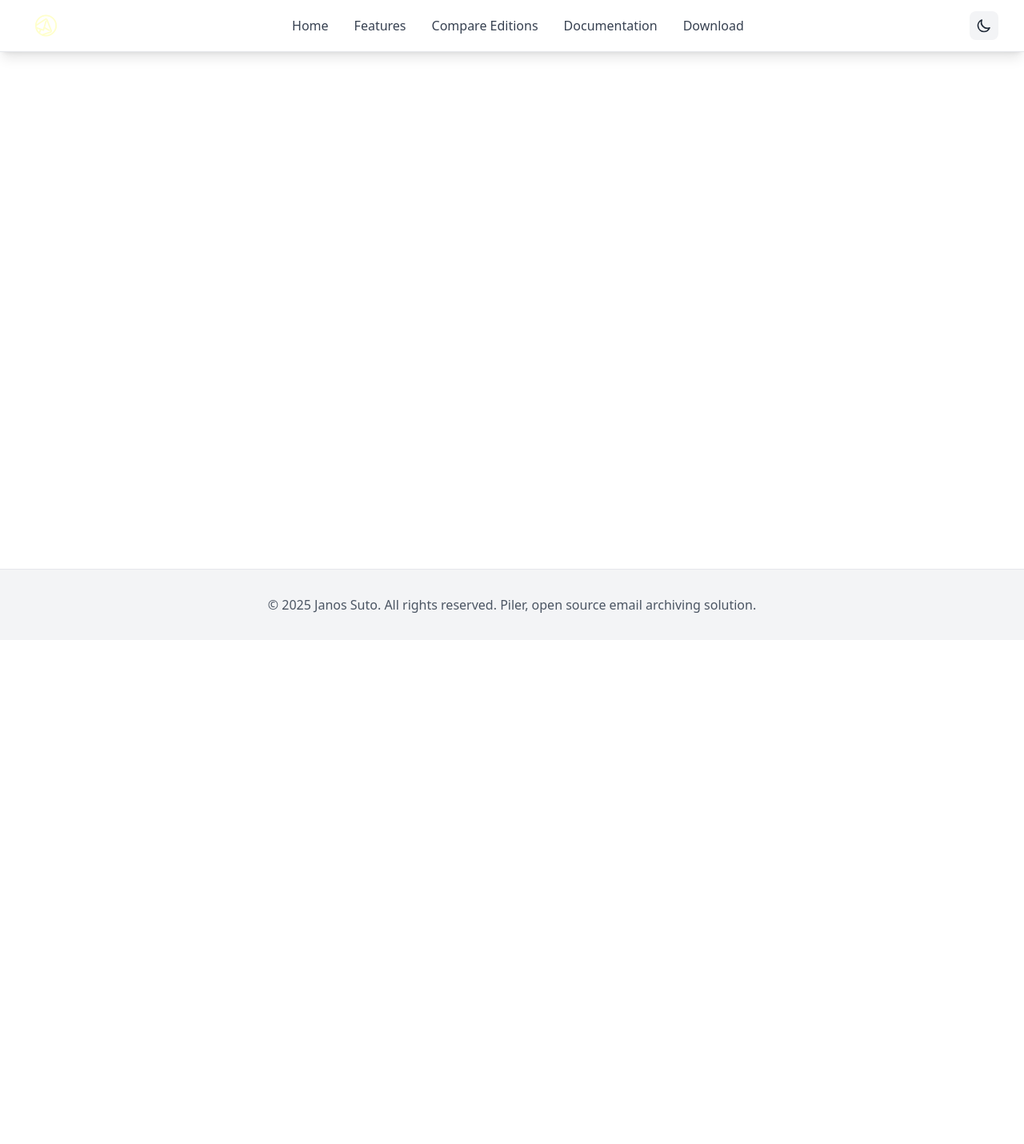
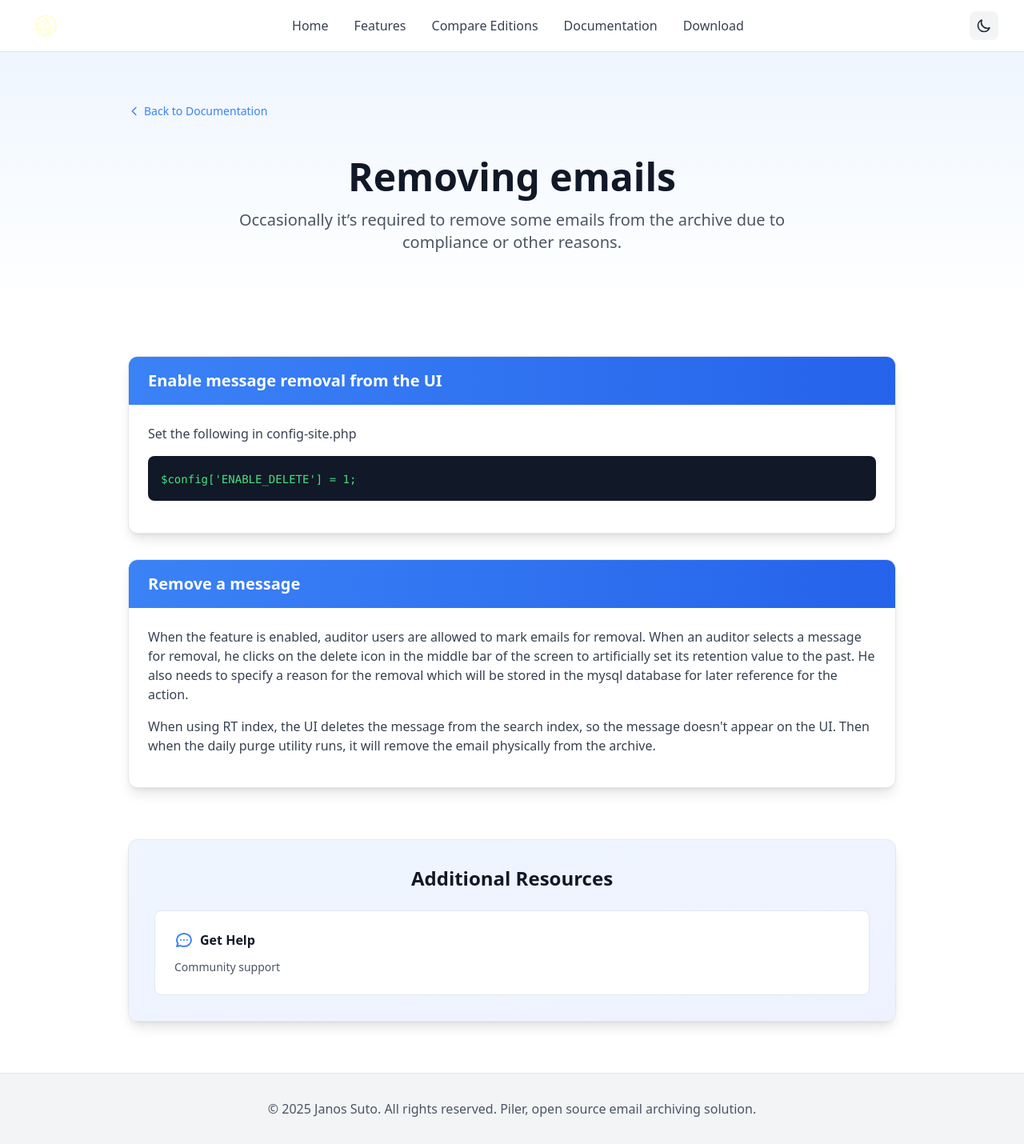
Before and after one commit to jsuto/mailpilerorg-nuxt, a Nuxt app: page /documentation/removing-emails in a window 1280 px wide. Shown: the whole page at 80% size. Before the commit the page ends 800 px from the top, so only its background shows below. Built offline with nearby package versions, Linux system fonts and the light colour scheme.

Commit message:
Added removing emails
Signed-off-by: Janos SUTO <sj@acts.hu>

```diff
--- a/pages/documentation/index.vue
+++ b/pages/documentation/index.vue
@@ -87,6 +87,12 @@
               title="Exporting Emails"
               description="Export archived emails to EML format or restore them to mailboxes for compliance and recovery."
               link="/documentation/exporting-emails"
+              icon="export"
+            />
+            <DocCard
+              title="Removing Emails"
+              description="Remove emails from the archive."
+              link="/documentation/removing-emails"
               icon="export"
             />
             <DocCard
--- /dev/null
+++ b/pages/documentation/removing-emails.vue
@@ -0,0 +1,87 @@
+<template>
+  <div>
+    <!-- Hero Section -->
+    <section class="bg-gradient-to-b from-blue-50 to-white dark:from-gray-800 dark:to-gray-900 py-16">
+      <div class="max-w-5xl mx-auto px-4 sm:px-6 lg:px-8">
+        <NuxtLink to="/documentation" class="text-primary-light dark:text-primary-dark hover:underline mb-4 inline-flex items-center text-sm font-medium">
+          <svg xmlns="http://www.w3.org/2000/svg" class="h-4 w-4 mr-1" fill="none" viewBox="0 0 24 24" stroke="currentColor">
+            <path stroke-linecap="round" stroke-linejoin="round" stroke-width="2" d="M15 19l-7-7 7-7" />
+          </svg>
+          Back to Documentation
+        </NuxtLink>
+        <div class="text-center mt-8">
+          <h1 class="text-4xl md:text-5xl font-bold text-gray-900 dark:text-white mb-4">
+            Removing emails
+          </h1>
+          <p class="text-xl text-gray-600 dark:text-gray-300 max-w-3xl mx-auto">
+            Occasionally it’s required to remove some emails from the archive due to compliance or other reasons.
+          </p>
+        </div>
+      </div>
+    </section>
+
+    <!-- Main Content -->
+    <section class="py-16 bg-white dark:bg-gray-900">
+      <div class="max-w-5xl mx-auto px-4 sm:px-6 lg:px-8">
+
+        <!-- Placeholder Sections -->
+        <div class="space-y-8">
+
+          <div class="bg-white dark:bg-gray-800 rounded-xl shadow-lg border border-gray-200 dark:border-gray-700 overflow-hidden">
+            <div class="bg-gradient-to-r from-blue-500 to-blue-600 dark:from-blue-600 dark:to-blue-700 px-6 py-4">
+              <h3 class="text-xl font-bold text-white">Enable message removal from the UI</h3>
+            </div>
+            <div class="p-6">
+              <p class="text-gray-700 dark:text-gray-300 mb-4">Set the following in config-site.php</p>
+              <div class="bg-gray-900 dark:bg-gray-950 rounded-lg mb-4 p-4">
+                <code class="text-green-400 text-sm font-mono">$config['ENABLE_DELETE'] = 1;</code>
+              </div>
+            </div>
+          </div>
+
+          <div class="bg-white dark:bg-gray-800 rounded-xl shadow-lg border border-gray-200 dark:border-gray-700 overflow-hidden">
+            <div class="bg-gradient-to-r from-blue-500 to-blue-600 dark:from-blue-600 dark:to-blue-700 px-6 py-4">
+              <h3 class="text-xl font-bold text-white">Remove a message</h3>
+            </div>
+            <div class="p-6">
+              <p class="text-gray-700 dark:text-gray-300 mb-4">
+                When the feature is enabled, auditor users are allowed to mark emails for removal. When an auditor selects a message for removal, he clicks on the delete icon in the middle bar of the screen to artificially set its retention value to the past. He also needs to specify a reason for the removal which will be stored in the mysql database for later reference for the action.</p>
+
+	      <p class="text-gray-700 dark:text-gray-300 mb-4">When using RT index, the UI deletes the message from the search index, so the message doesn't appear on the UI.
+Then when the daily purge utility runs, it will remove the email physically from the archive.</p>
+            </div>
+          </div>
+
+        </div>
+
+        <!-- Additional Resources -->
+        <div class="mt-16 bg-gradient-to-br from-blue-50 to-indigo-50 dark:from-gray-800 dark:to-gray-700 rounded-xl shadow-lg border border-gray-200 dark:border-gray-600 p-8">
+          <h3 class="text-2xl font-bold text-gray-900 dark:text-white mb-6 text-center">
+            Additional Resources
+          </h3>
+          <div class="grid md:grid-cols-1 gap-4">
+            <a href="https://github.com/jsuto/piler/issues" target="_blank" rel="noopener noreferrer" class="block bg-white dark:bg-gray-800 rounded-lg p-6 hover:shadow-md transition-shadow border border-gray-200 dark:border-gray-700">
+              <div class="flex items-center mb-3">
+                <svg class="h-6 w-6 text-primary-light dark:text-primary-dark mr-2" fill="none" viewBox="0 0 24 24" stroke="currentColor">
+                  <path stroke-linecap="round" stroke-linejoin="round" stroke-width="2" d="M8 12h.01M12 12h.01M16 12h.01M21 12c0 4.418-4.03 8-9 8a9.863 9.863 0 01-4.255-.949L3 20l1.395-3.72C3.512 15.042 3 13.574 3 12c0-4.418 4.03-8 9-8s9 3.582 9 8z" />
+                </svg>
+                <span class="font-semibold text-gray-900 dark:text-white">Get Help</span>
+              </div>
+              <p class="text-sm text-gray-600 dark:text-gray-400">Community support</p>
+            </a>
+          </div>
+        </div>
+
+      </div>
+    </section>
+  </div>
+</template>
+
+<script setup lang="ts">
+useHead({
+  title: 'Installation - Piler Documentation',
+  meta: [
+    { name: 'description', content: 'Install Piler email archiving system on your server with complete step-by-step instructions.' }
+  ]
+})
+</script>
```
